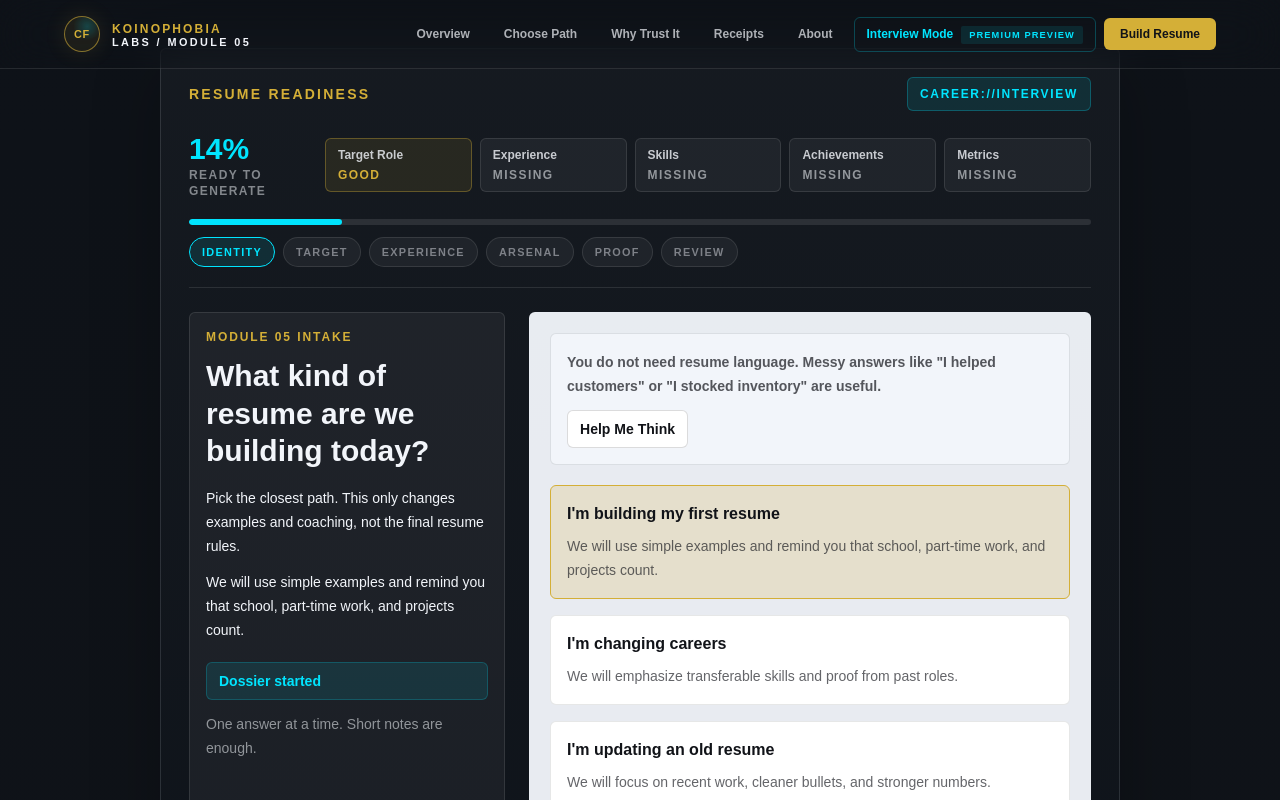
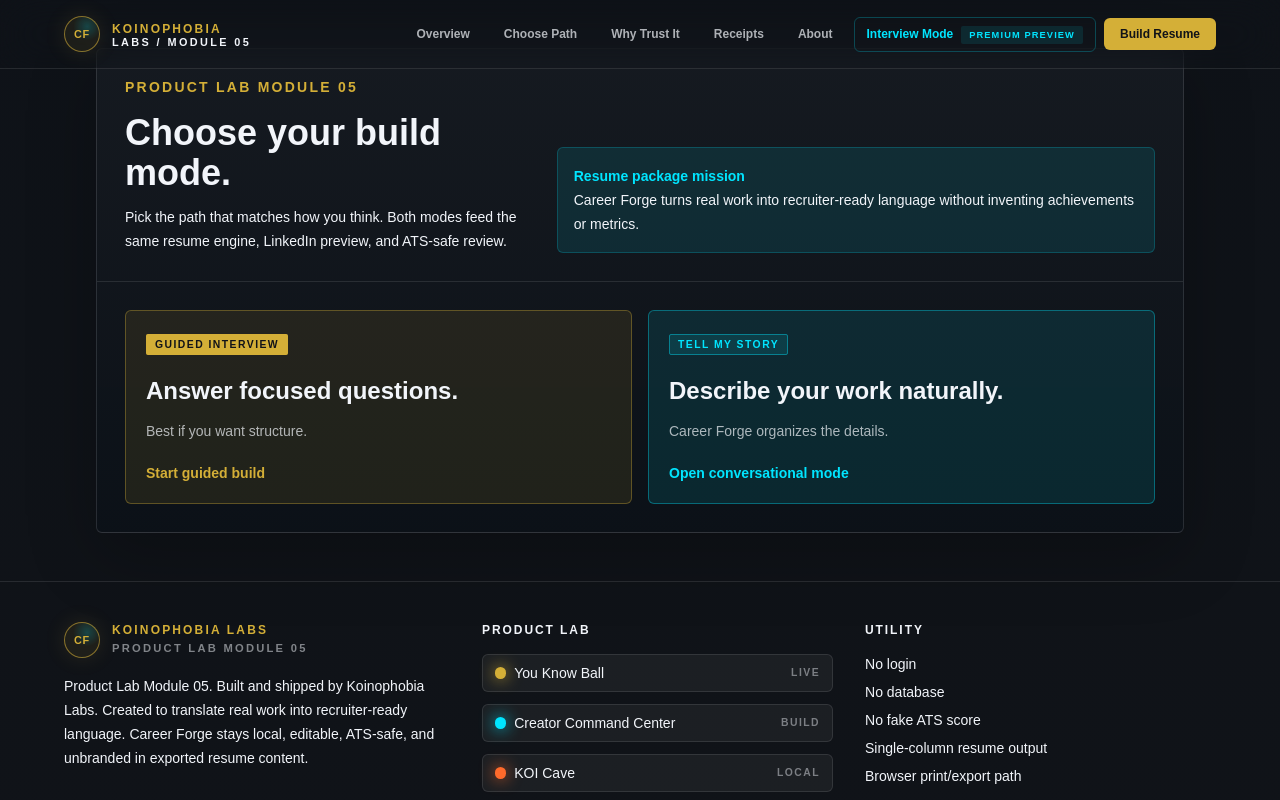
Before and after one commit to koinophobia-labs/career-forge-lite, a Next.js app: page / in a window 1280 px wide. Both pictures are taken after a click on the button "Build My Resume". Shown: the part 1935-2735 px from the top of the page. Built offline with nearby package versions, Linux system fonts and the light colour scheme.

Commit message:
Add build mode choice screen

```diff
--- a/scripts/smoke-generator.mjs
+++ b/scripts/smoke-generator.mjs
@@ -500,6 +500,12 @@ assert(landingSource.includes("Choose your path"), "landing page explains two pa
 assert(landingSource.includes("Guided Builder") && landingSource.includes("Interview Mode"), "landing page compares builder and interview paths");
 assert(landingSource.includes("Doesn't invent achievements"), "landing page trust copy exists");
 assert(pageSource.includes("Choose Path") && pageSource.includes("Build Resume") && pageSource.includes("Review Resume"), "app workflow labels are launch-ready");
+assert(pageSource.includes("Choose your build mode."), "landing CTA opens build mode choice screen");
+assert(pageSource.includes("Guided Interview") && pageSource.includes("Tell My Story"), "build mode choices are visible");
+assert(pageSource.includes("Answer focused questions.") && pageSource.includes("Best if you want structure."), "guided interview choice has required copy");
+assert(pageSource.includes("Describe your work naturally.") && pageSource.includes("Career Forge organizes the details."), "tell-my-story choice has required copy");
+assert(pageSource.includes('onClick={() => jump("intake")}'), "guided interview path still opens the existing builder flow");
+assert(pageSource.includes('href="/interview"'), "tell-my-story path opens conversational intake mode");
 assert(resumePreviewSource.includes("Before you apply"), "resume review includes before-apply checklist");
 assert(resumePreviewSource.includes("Tailor for each job"), "resume review includes practical next steps");
 assert(!/stripe|paymentintent|price_id|publishable_key/i.test(`${interviewModeSource}\n${premiumSource}`), "no real payment integration required");
--- a/src/app/page.tsx
+++ b/src/app/page.tsx
@@ -12,7 +12,13 @@ import { initialIntake } from "@/lib/career-data";
 import { generateResumePackage } from "@/lib/generator";
 import type { IntakeData, IntakeErrors, ResumePackage, TemplateStyle } from "@/types/career";
 
-type Step = "landing" | "intake" | "preview";
+type Step = "landing" | "mode" | "intake" | "preview";
+
+const workflowSteps: Array<{ label: string; step: Step }> = [
+  { label: "Choose Path", step: "mode" },
+  { label: "Build Resume", step: "intake" },
+  { label: "Review Resume", step: "preview" }
+];
 
 export default function Home() {
   const [step, setStep] = useState<Step>("landing");
@@ -22,7 +28,7 @@ export default function Home() {
   const [resume, setResume] = useState<ResumePackage>(() => generateResumePackage(initialIntake));
 
   const workflowStep = useMemo(() => {
-    const order: Step[] = ["landing", "intake", "preview"];
+    const order: Step[] = ["mode", "intake", "preview"];
     return order.indexOf(step) + 1;
   }, [step]);
 
@@ -74,16 +80,16 @@ export default function Home() {
 
   return (
     <main>
-      <SiteHeader onStart={() => jump("intake")} />
-      <LandingPage onStart={() => jump("intake")} />
+      <SiteHeader onStart={() => jump("mode")} />
+      <LandingPage onStart={() => jump("mode")} />
 
       <section className="mx-auto max-w-6xl px-5 py-10 sm:px-8" id="demo">
         <div className="grid gap-3 rounded-md border border-white/10 bg-white/5 p-3 md:grid-cols-3">
-          {["Choose Path", "Build Resume", "Review Resume"].map((label, index) => (
+          {workflowSteps.map(({ label, step: targetStep }, index) => (
             <button
               key={label}
               type="button"
-              onClick={() => jump((["landing", "intake", "preview"] as Step[])[index])}
+              onClick={() => jump(targetStep)}
               className={`min-h-14 rounded-md border px-4 text-left text-sm font-bold transition ${
                 workflowStep === index + 1
                   ? "border-gold bg-gold text-ink"
@@ -109,6 +115,57 @@ export default function Home() {
         </div>
       </section>
 
+      {step === "mode" && (
+        <section className="mx-auto max-w-6xl px-5 py-12 sm:px-8" id="mode">
+          <div className="trust-panel overflow-hidden rounded-md">
+            <div className="border-b border-white/10 p-5 sm:p-7">
+              <p className="trust-kicker text-sm font-bold uppercase">Product Lab Module 05</p>
+              <div className="mt-4 grid gap-4 lg:grid-cols-[0.82fr_1.18fr] lg:items-end">
+                <div>
+                  <h2 className="text-3xl font-bold text-paper sm:text-4xl">Choose your build mode.</h2>
+                  <p className="mt-3 max-w-xl text-sm leading-6 text-paper/68">
+                    Pick the path that matches how you think. Both modes feed the same resume engine, LinkedIn preview,
+                    and ATS-safe review.
+                  </p>
+                </div>
+                <div className="rounded-md border border-cyan/20 bg-cyan/10 p-4 text-sm leading-6 text-paper/72">
+                  <strong className="block text-cyan">Resume package mission</strong>
+                  Career Forge turns real work into recruiter-ready language without inventing achievements or metrics.
+                </div>
+              </div>
+            </div>
+
+            <div className="grid gap-4 p-5 sm:p-7 lg:grid-cols-2">
+              <button
+                type="button"
+                onClick={() => jump("intake")}
+                className="group rounded-md border border-gold/35 bg-gold/10 p-5 text-left transition hover:-translate-y-0.5 hover:border-gold hover:bg-gold/15 focus:outline-none focus:ring-2 focus:ring-gold/70"
+              >
+                <span className="rounded-sm border border-gold/40 bg-gold px-2 py-1 text-[0.65rem] font-black uppercase tracking-[0.14em] text-ink">
+                  Guided Interview
+                </span>
+                <h3 className="mt-5 text-2xl font-bold text-paper">Answer focused questions.</h3>
+                <p className="mt-3 text-sm leading-6 text-paper/70">Best if you want structure.</p>
+                <p className="mt-5 text-sm font-bold text-gold transition group-hover:text-cyan">Start guided build</p>
+              </button>
+
+              <a
+                href="/interview"
+                className="group rounded-md border border-cyan/35 bg-cyan/10 p-5 transition hover:-translate-y-0.5 hover:border-cyan hover:bg-cyan/15 focus:outline-none focus:ring-2 focus:ring-cyan/70"
+              >
+                <span className="rounded-sm border border-cyan/40 bg-cyan/10 px-2 py-1 text-[0.65rem] font-black uppercase tracking-[0.14em] text-cyan">
+                  Tell My Story
+                </span>
+                <h3 className="mt-5 text-2xl font-bold text-paper">Describe your work naturally.</h3>
+                <p className="mt-3 text-sm leading-6 text-paper/70">
+                  Career Forge organizes the details.
+                </p>
+                <p className="mt-5 text-sm font-bold text-cyan transition group-hover:text-gold">Open conversational mode</p>
+              </a>
+            </div>
+          </div>
+        </section>
+      )}
       {step === "intake" && (
         <IntakeForm
           data={intake}
```
Also changed, not shown: 1 other file (tests, documents, lock files or other folders).
